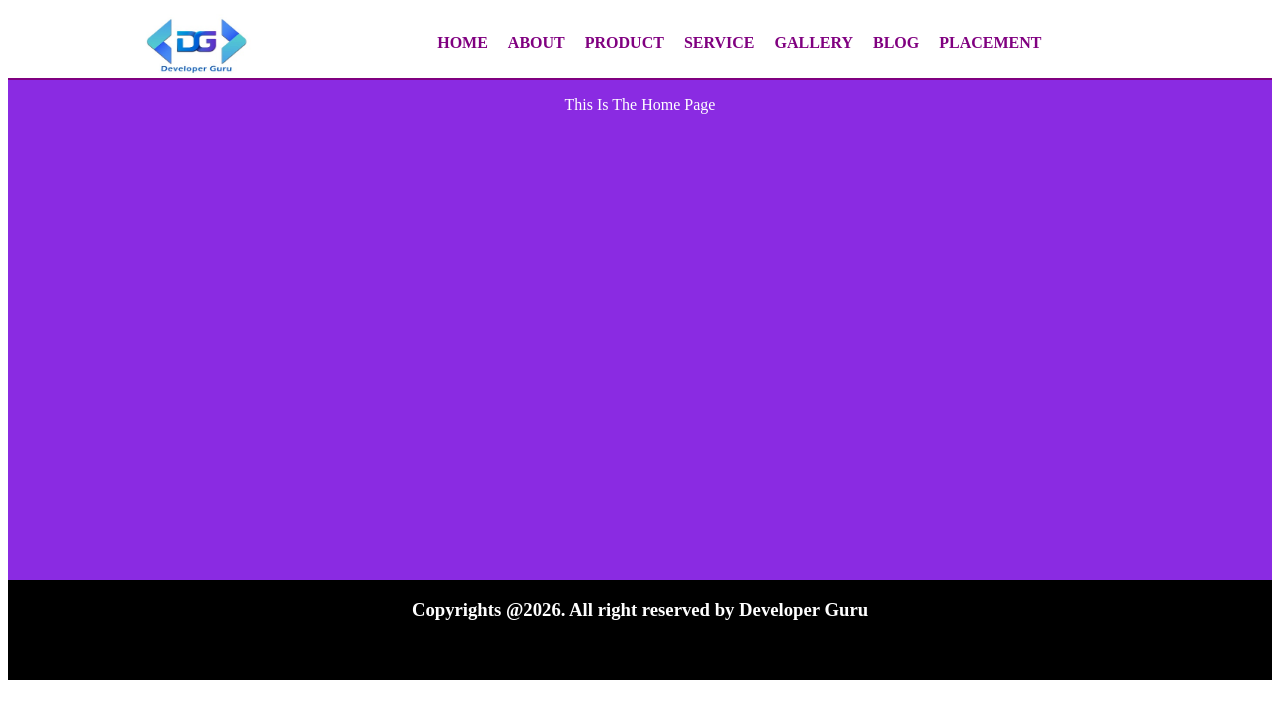
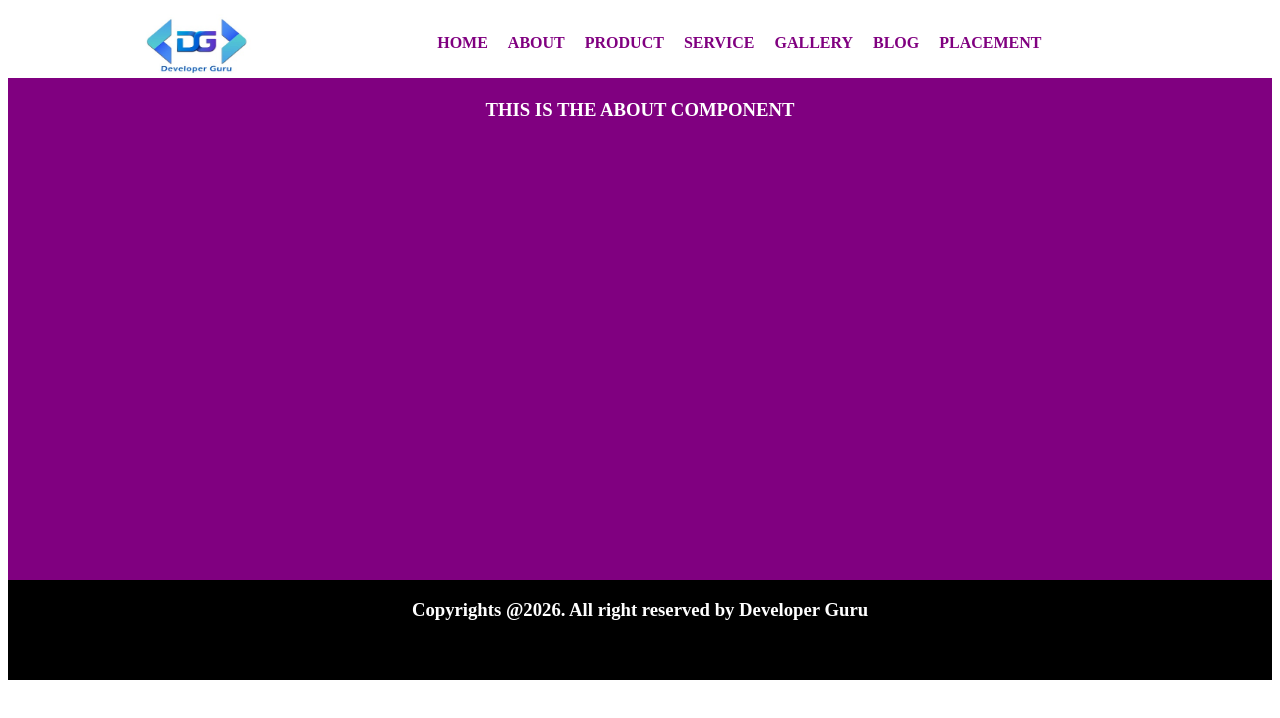
Before and after one commit to Developer-Guru-Offical/UI-329, a React (Vite) app in the folder React Js/UI-329/: page /About in a window 1280 px wide. Shown: the top 718 px of the page. Built offline with nearby package versions, Linux system fonts and the light colour scheme.

Commit message:
create routing

```diff
--- a/React Js/UI-329/package.json
+++ b/React Js/UI-329/package.json
@@ -11,7 +11,8 @@
   },
   "dependencies": {
     "react": "^19.2.4",
-    "react-dom": "^19.2.4"
+    "react-dom": "^19.2.4",
+    "react-router-dom": "^7.14.0"
   },
   "devDependencies": {
     "@babel/core": "^7.29.0",
--- a/React Js/UI-329/src/App.jsx
+++ b/React Js/UI-329/src/App.jsx
@@ -1,19 +1,27 @@
 import { useState } from 'react'
-// import reactLogo from './assets/react.svg'
-// import viteLogo from './assets/vite.svg'
-// import heroImg from './assets/hero.png'
+import {Routes, Route,} from "react-router-dom";
 import dgLogo from './assets/DG-New-Logo.jpeg'
 import './App.css'
 import Home from './Pages/Home'
-import Header from './Components/Header'
-import Footer from './Components/Footer'
+import About from './Pages/About'
+import Product from './Pages/Product'
+import Service from './Pages/Service'
+// import Gallery from './Pages/Gallery'
+// import Placement from './Pages/Placement'
+// import Blog from './Pages/Blog'
 
 function App() {
   return (
     <>
-      <Header/>
-       <Home/>
-       <Footer/>
+      <Routes>
+          <Route path="/" element={<Home />} />
+          <Route path="About" element={<About />} />
+          <Route path="Product" element={<Product />} />
+          <Route path="Service" element={<Service />} />
+          {/* <Route path="Gallery" element={<Gallery />} />
+          <Route path="Blog" element={<Blog />} />
+          <Route path="Placement" element={<Placement />} /> */}
+        </Routes>
     </>
   )
 }
--- a/React Js/UI-329/src/Components/Header/index.jsx
+++ b/React Js/UI-329/src/Components/Header/index.jsx
@@ -1,3 +1,4 @@
+import { Link } from "react-router-dom";
 import './Header.css'
 import dglogo from '../../assets/DG-New-Logo.jpeg';
 
@@ -11,13 +12,13 @@ const Header = () => {
             </div>
             <div className='navSection'>
                 <ul className='navbar'>
-                    <li><a href="#">HOME</a></li>
-                    <li><a href="#">ABOUT</a></li>
-                    <li><a href="#">PRODUCT</a></li>
-                    <li><a href="#">SERVICE</a></li>
-                    <li><a href="#">GALLERY</a></li>
-                    <li><a href="#">BLOG</a></li>
-                    <li><a href="#">PLACEMENT</a></li>
+                    <li><Link to="/">HOME</Link></li>
+                    <li><Link to="About">ABOUT</Link></li>
+                    <li><Link to="Product">PRODUCT</Link></li>
+                    <li><Link to="Service">SERVICE</Link></li>
+                    <li><Link to="Gallery">GALLERY</Link></li>
+                    <li><Link to="Blog">BLOG</Link></li>
+                    <li><Link to="Placement">PLACEMENT</Link></li>
                 </ul>
             </div>
         </div>
--- a/React Js/UI-329/src/Pages/About/About.css
+++ b/React Js/UI-329/src/Pages/About/About.css
@@ -1,7 +1,14 @@
-.title
+.aboutMainWrap
 {
+    float: left;
+    width:100%;
     text-align: center;
     background-color:purple;
-    height:50px;
+    height:500px;
     color:white;
 }
+
+.aboutMainWrap h3{
+    text-align:center;
+    color:white;
+}
--- a/React Js/UI-329/src/Pages/About/index.jsx
+++ b/React Js/UI-329/src/Pages/About/index.jsx
@@ -3,7 +3,10 @@ import './About.css'
 const About=()=>{
 
     return(
-    <h3 className="title"> THIS IS THE ABOUT COMPONENT </h3>
+        <div className="aboutMainWrap">
+            <h3 > THIS IS THE ABOUT COMPONENT </h3>
+        </div>
+
 )
 
 }
--- /dev/null
+++ b/React Js/UI-329/src/Pages/Product/Product.css
@@ -0,0 +1,14 @@
+
+
+.productTitle
+{
+   width:100%;
+    float:left;
+    height:500px;
+    background-color:green;
+}
+
+.productTitle h3{
+   color:white;
+   text-align:center;
+}
--- /dev/null
+++ b/React Js/UI-329/src/Pages/Product/index.jsx
@@ -0,0 +1,12 @@
+import './Product.css';
+
+const Product=()=>{
+
+    return (
+        <div className='productTitle'>
+            <h3>THIS IS THE PRODUCT COMPONENTS</h3>
+        </div>
+    )
+}
+
+export default Product;
--- /dev/null
+++ b/React Js/UI-329/src/Pages/Service/Service.css
@@ -0,0 +1,12 @@
+
+.serviceMainWrap{
+    width:100%;
+    float:left;
+    height:500px;
+    background-color:orangered;
+}
+
+.serviceMainWrap h3{
+    text-align:center;
+    color:white;
+}
--- /dev/null
+++ b/React Js/UI-329/src/Pages/Service/index.jsx
@@ -0,0 +1,15 @@
+
+import './Service.css'
+
+const Service=()=>{
+
+    return (
+        <div className="serviceMainWrap">
+            <h3> THis is the Service Components</h3>
+        </div>
+    )
+
+
+}
+
+export default Service;
--- a/React Js/UI-329/src/main.jsx
+++ b/React Js/UI-329/src/main.jsx
@@ -1,16 +1,19 @@
 import { StrictMode } from 'react'
 import { createRoot } from 'react-dom/client'
+import { BrowserRouter } from "react-router-dom";
+
 //import './index.css'
 import App from './App.jsx'
-import MyComponent from './MyComponent/index.jsx'
-import Home from './Pages/Home/index.jsx'
-import About from './Pages/About/index.jsx'
+import Header from './Components/Header/index.jsx';
+import Footer from './Components/Footer/index.jsx';
 
 createRoot(document.getElementById('root')).render(
   <StrictMode>
-    <App />
-    {/* <MyComponent/> */}
-    {/* <Home/> */}
-    {/* <About/> */}
+    <BrowserRouter>
+      <Header />
+      <App />
+      <Footer />
+    </BrowserRouter>
+
   </StrictMode>,
 )
```
Also changed, not shown: 1 other file (tests, documents, lock files or other folders).
